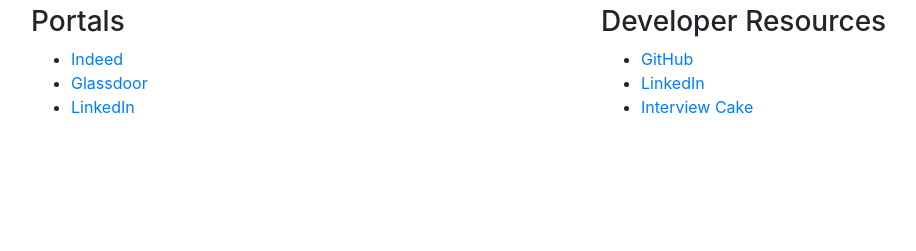
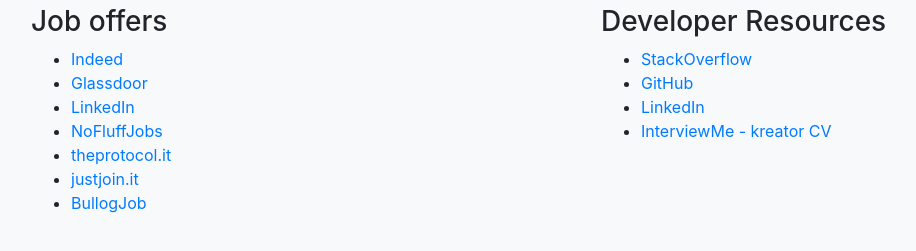
Before and after one commit to EasyJobHelp/EasyJobHelp, a plain HTML site: page index.html in a window 1280 px wide. Shown: the part 51-302 px from the top of the page, without its empty margins (54-970 px from the left). Drawn offline with nearby package versions, Linux system fonts and the light colour scheme.

Commit message:
Update index.html

```diff
--- a/index.html
+++ b/index.html
@@ -9,24 +9,29 @@
     <link href="https://stackpath.bootstrapcdn.com/bootstrap/4.5.0/css/bootstrap.min.css" rel="stylesheet">
 </head>
 
-<body>
+<body style="background-color: #f8f9fa;">
     <div class="container">
-        <h1 class="text-center">Job Portal Links</h1>
+        <h1 class="text-center" style="color: #212529;">Job Portal Links</h1>
         <div class="row">
             <div class="col-md-6">
-                <h3>Portals</h3>
+                <h3>Job offers</h3>
                 <ul>
                     <li><a href="https://www.indeed.com/" target="_blank">Indeed</a></li>
                     <li><a href="https://www.glassdoor.com/" target="_blank">Glassdoor</a></li>
                     <li><a href="https://www.linkedin.com/jobs/" target="_blank">LinkedIn</a></li>
+                    <li><a href="https://www.nofluffjobs.com/jobs/" target="_blank">NoFluffJobs</a></li>
+                    <li><a href="https://www.theprotocol.it/" target="_blank">theprotocol.it</a></li>
+                    <li><a href="https://justjoin.it/" target="_blank">justjoin.it</a></li>
+                    <li><a href="https://bulldogjob.pl/" target="_blank">BullogJob</a></li>
                 </ul>
             </div>
             <div class="col-md-6">
                 <h3>Developer Resources</h3>
                 <ul>
+                    <li><a href="https://stackoverflow.com/" target="_blank">StackOverflow</a></li>
                     <li><a href="https://github.com/" target="_blank">GitHub</a></li>
                     <li><a href="https://www.linkedin.com/" target="_blank">LinkedIn</a></li>
-                    <li><a href="https://www.interviewcake.com/" target="_blank">Interview Cake</a></li>
+                    <li><a href="https://interviewme.pl/" target="_blank">InterviewMe - kreator CV</a></li>
                 </ul>
             </div>
         </div>
```
